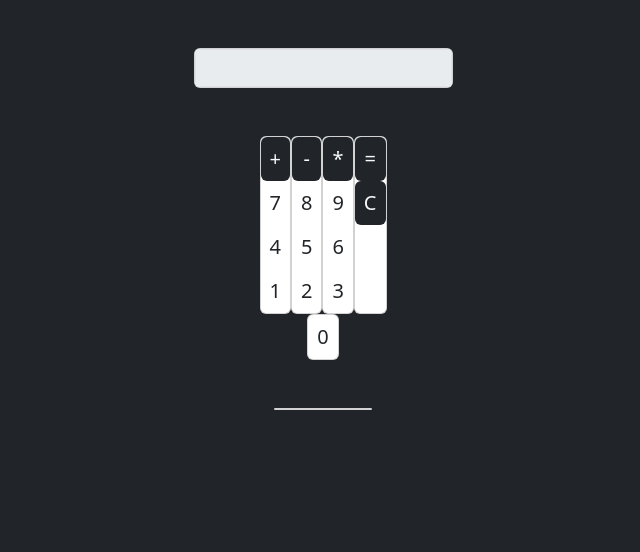
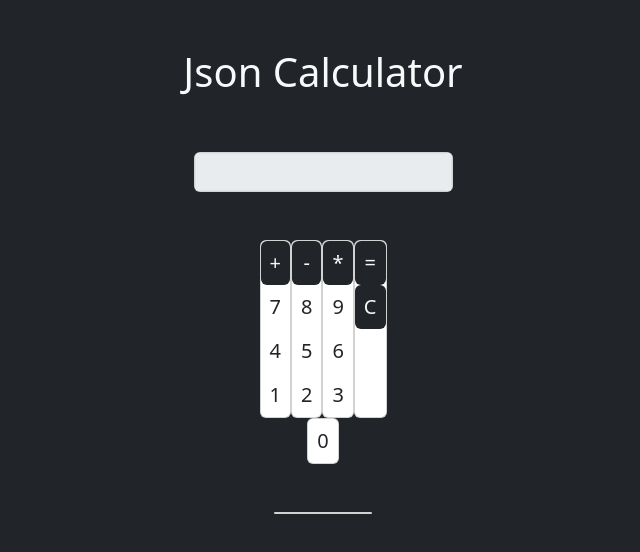
Before and after one commit to pacoconrubio/JSONCalculator, a plain HTML site: page index.html in a window 1280 px wide. Shown: the whole page, without its empty margins (317-957 px from the left). Drawn offline with nearby package versions, Linux system fonts and the light colour scheme.

Commit message:
Agregar texto

```diff
--- a/index.html
+++ b/index.html
@@ -14,6 +14,10 @@
 </head>
 
 <body class="bg-dark">
+
+    <div class="d-flex justify-content-center my-5">
+        <h1 class="text-light">Json Calculator</h1>
+    </div>
     <div class="d-flex justify-content-center my-5">
         <div class="card">
             <input id="operacion" class="form-control" disabled>
```
